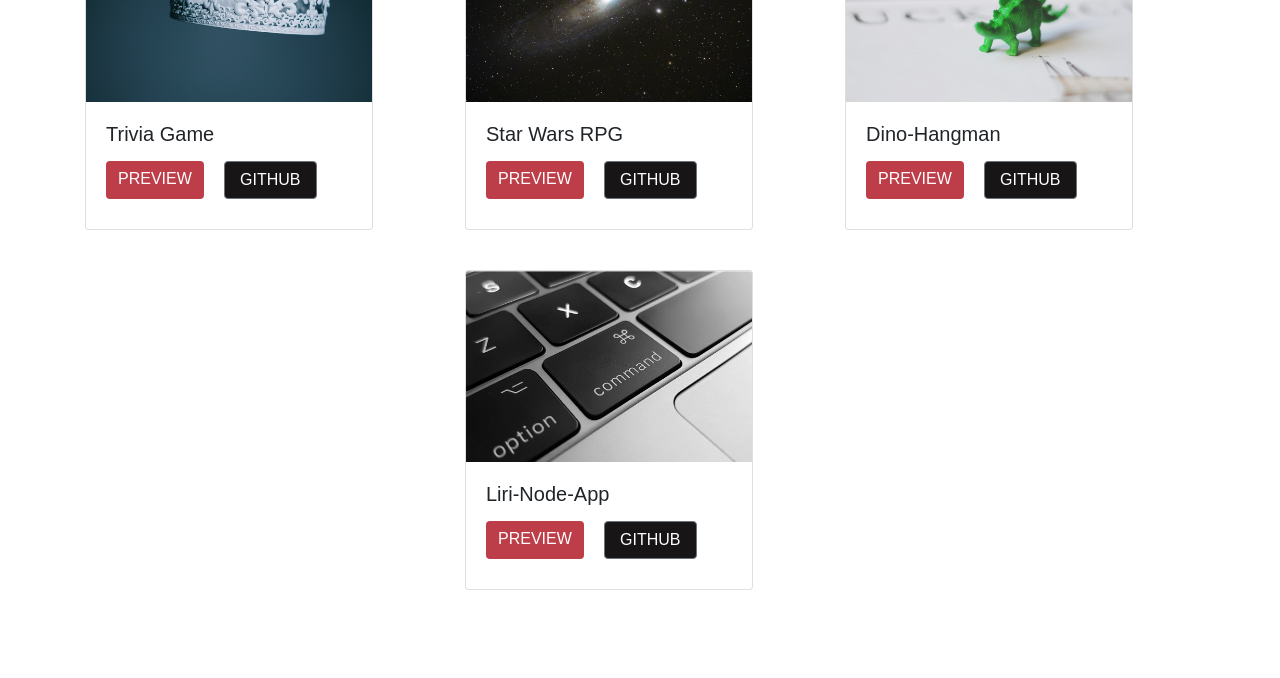
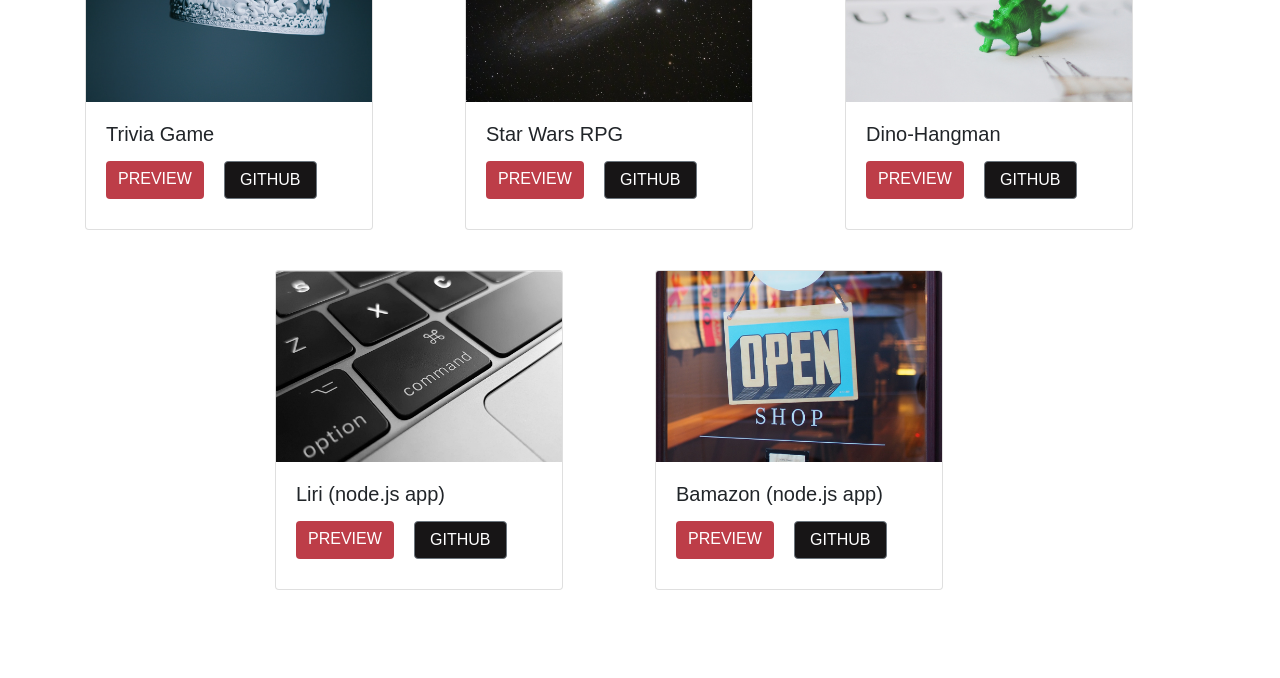
Before and after one commit to philiplane5000/website, a plain HTML site: page index.html in a window 1280 px wide. Shown: the part 2158-2836 px from the top of the page. Drawn offline with nearby package versions, Linux system fonts and the light colour scheme; a web font is replaced by a local one.

Commit message:
bamazon added to port

```diff
--- a/index.html
+++ b/index.html
@@ -233,11 +233,25 @@
                         <div class="card" style="width: 18rem;">
                             <img class="card-img-top" src="./assets/imgs/command-line-550W.png" alt="Card image cap">
                             <div class="card-body">
-                                <h5 class="card-title">Liri-Node-App</h5>
+                                <h5 class="card-title">Liri (node.js app)</h5>
                                 <!-- <p class="card-text">A dinosaur-themed game of hangman.</p> -->
                                 <div class="port-buttons">
                                     <a href="https://github.com/philiptd5000/liri-node-app" target="_blank" class="btn btn-primary card-btn">PREVIEW</a>
                                     <a href="https://github.com/philiptd5000/liri-node-app" target="_blank" class="btn btn-secondary card-btn-git">GITHUB</a>
+                                </div>
+                            </div>
+                        </div>
+                    </div>
+
+                    <div class="col-lg-4 col-md-6 col-sm-12">
+                        <div class="card" style="width: 18rem;">
+                            <img class="card-img-top" src="./assets/imgs/open-store-550W.png" alt="Card image cap">
+                            <div class="card-body">
+                                <h5 class="card-title">Bamazon (node.js app)</h5>
+                                <!-- <p class="card-text">A dinosaur-themed game of hangman.</p> -->
+                                <div class="port-buttons">
+                                    <a href="https://github.com/philiptd5000/bamazon-storefront" target="_blank" class="btn btn-primary card-btn">PREVIEW</a>
+                                    <a href="https://github.com/philiptd5000/bamazon-storefront" target="_blank" class="btn btn-secondary card-btn-git">GITHUB</a>
                                 </div>
                             </div>
                         </div>
```
Also changed, not shown: assets/imgs/open-store-550W.png (added), assets/misc/originals/constructor-OG.jfif (added), assets/misc/originals/open-store-OG.jfif (added).
